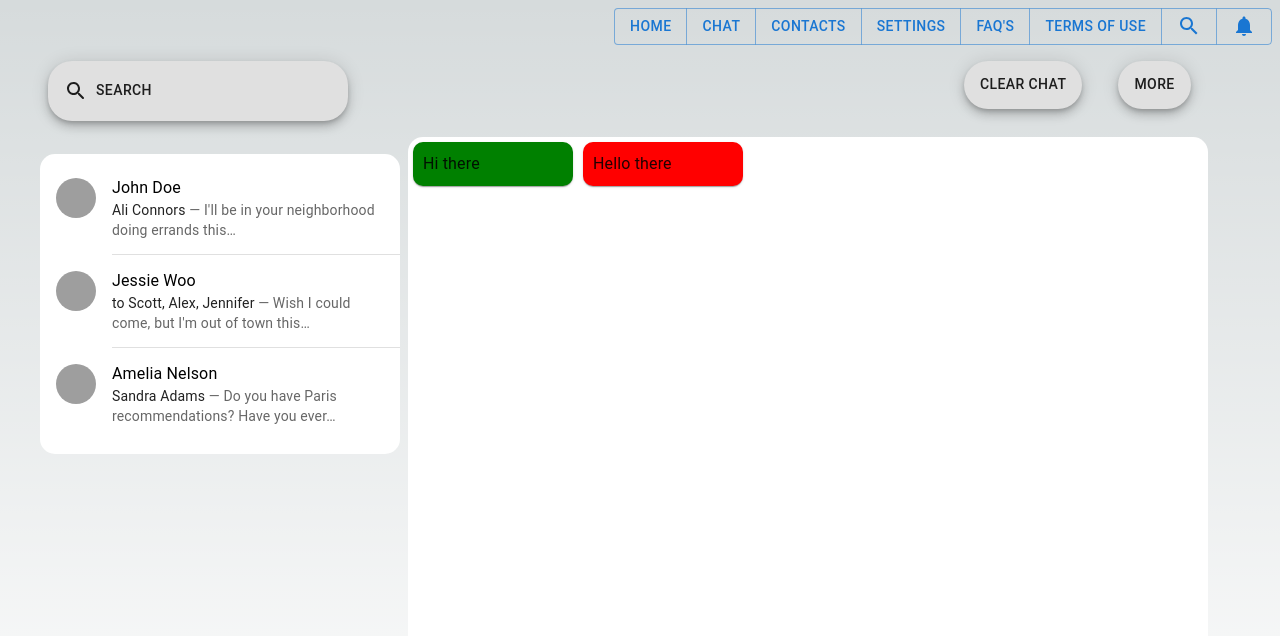
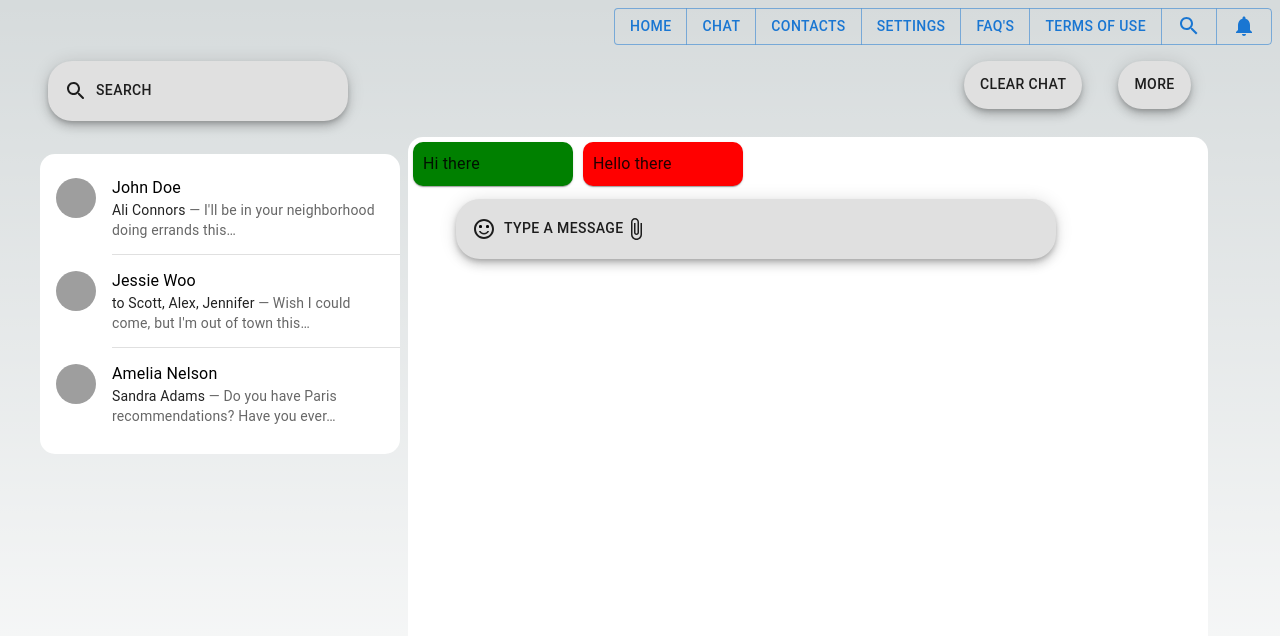
Before and after one commit to bad-eastwind/chatapp_prime, a Next.js app: page / in a window 1280 px wide. Shown: the top 636 px of the page. Built offline with nearby package versions, Linux system fonts and the light colour scheme; grey boxes are pictures that could not be loaded.

Commit message:
updated by diasha 28th june

```diff
--- a/app/UIcomponents/Chatbg.jsx
+++ b/app/UIcomponents/Chatbg.jsx
@@ -4,6 +4,7 @@ import Box from '@mui/material/Box';
 import Paper from '@mui/material/Paper';
 import Typography from "@material-ui/core/Typography";
 import Chatbox from './Chatbox'
+import Chatbottom from './Chatbottom';
 
 export default function Chatbg() {
   return (
@@ -22,6 +23,7 @@ export default function Chatbg() {
       <Paper elevation={0}>
       <Typography >
         <Chatbox/>
+        <Chatbottom/>
       </Typography>
       </Paper>
     </Box>
--- /dev/null
+++ b/app/UIcomponents/Chatbottom.jsx
@@ -0,0 +1,32 @@
+'use client'
+import SentimentSatisfiedAltIcon from '@mui/icons-material/SentimentSatisfiedAlt';
+import AttachFileIcon from '@mui/icons-material/AttachFile';
+import * as React from 'react';
+import Box from '@mui/material/Box';
+import Fab from '@mui/material/Fab';
+import { styled } from '@mui/system';
+
+const ExtendedFab = styled(Fab)({
+    width: '600px', // Set the desired width here
+    height: '60px',
+    display: 'flex',
+    justifyContent: 'flex-start',
+    alignItems: 'center',
+  });
+
+
+  export default function Chatbottom() {
+    return (
+      <div>
+        <Box sx={{ marginLeft: "40px", "& > :not(style)": { m: 1 } }}>
+          <ExtendedFab variant="extended"  size="large">
+            <span style={{ marginRight: "8px" }}>
+            <SentimentSatisfiedAltIcon sx={{ mr: 1 }} />
+            Type a message
+            <AttachFileIcon  sx={{ mr: 1 }} />
+            </span>
+          </ExtendedFab>
+        </Box>
+      </div>
+    );
+  }
--- a/app/page.js
+++ b/app/page.js
@@ -5,6 +5,7 @@ import Topheader from './UIcomponents/Topheader'
 import Secondheader from './UIcomponents/Secondheader'
 import ChatScreen from './UIcomponents/ChatScreen'
 import Chatbg from './UIcomponents/Chatbg'
+import Chatbottom from './UIcomponents/Chatbottom'
 function Home(){
   return(
     <div>
@@ -12,6 +13,7 @@ function Home(){
       <Secondheader/>
       <ChatScreen/>
       {/* <Chatbg/> */}
+      {/* <Chatbottom/> */}
     </div>
   )
 }
```
